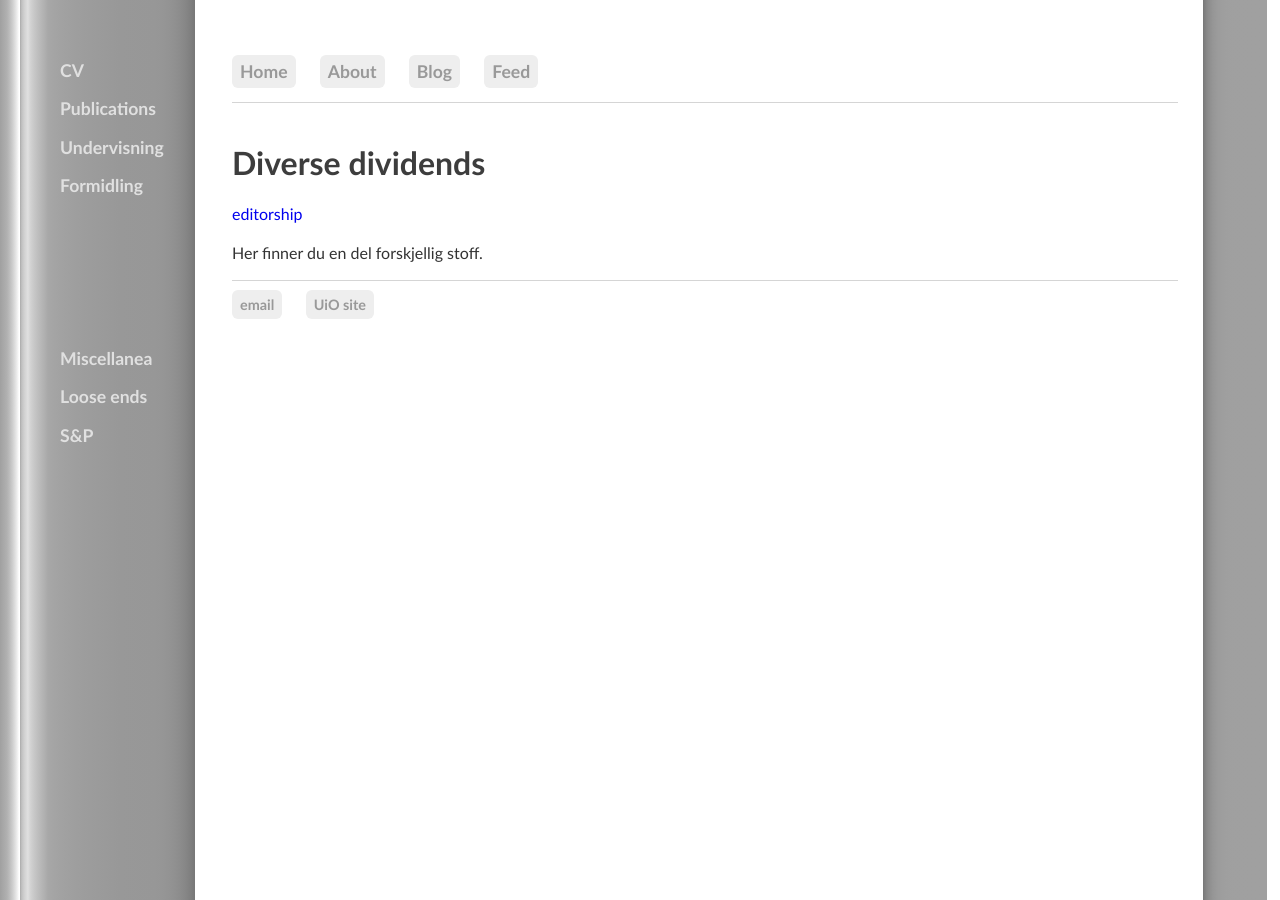
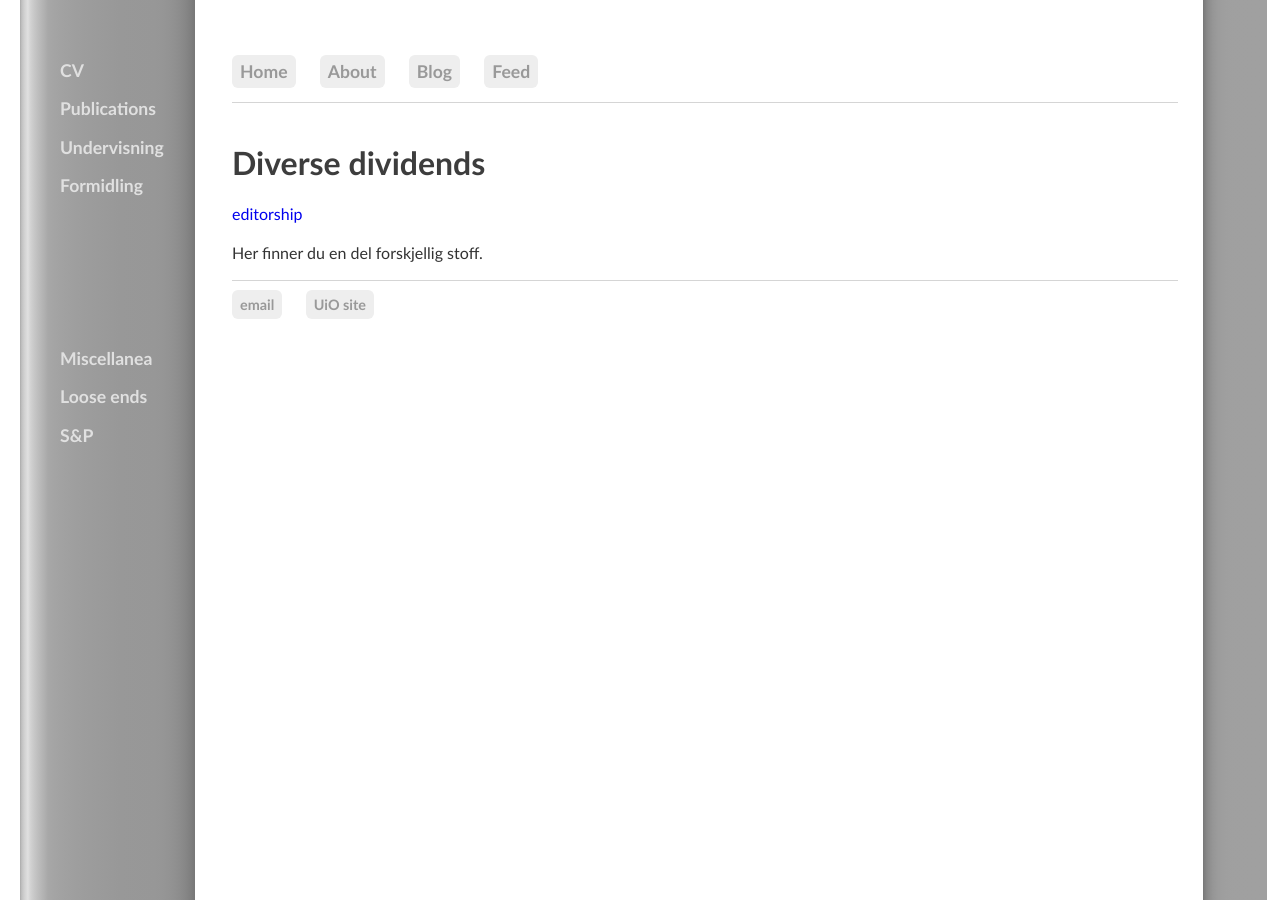
Before and after one commit to kjelljs/kjelljs.github.io, a Jekyll site: the page built from misc/index.html, in a window 1280 px wide. Built offline with Jekyll 4.4.1, drawn with Linux system fonts in a browser that asks for light colours.

Commit message:
Update main.css

```diff
--- a/css/main.css
+++ b/css/main.css
@@ -4,7 +4,7 @@
 body {
      margin: 60px auto;
      max-width: 1500px;
-	background: linear-gradient(to right, #a0a0a0, 1%, white, 2%, white);
+	background: linear-gradient(to right, white, 175px, #a0a0a0, 1%, white, 2%, white);
 }
 nav {
     margin-left: 232px;
```
